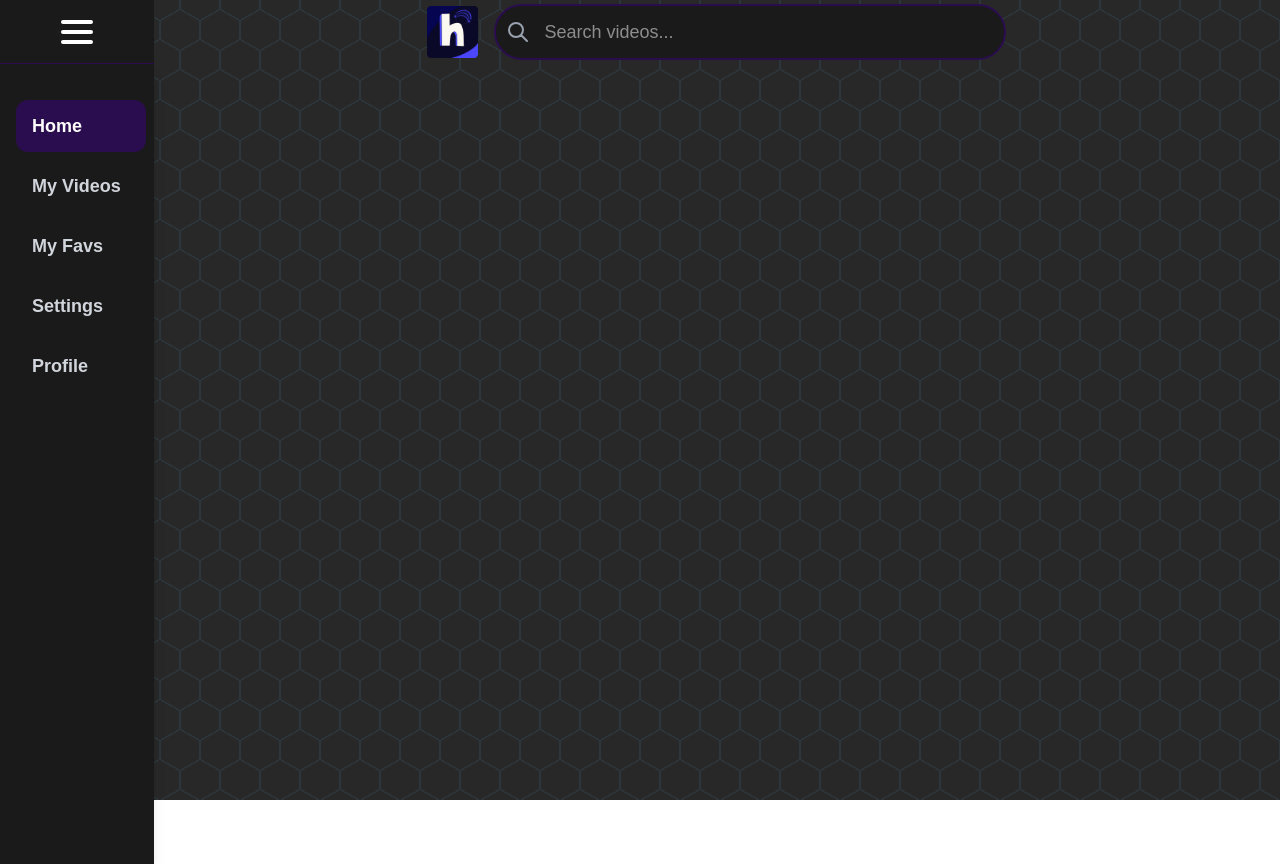
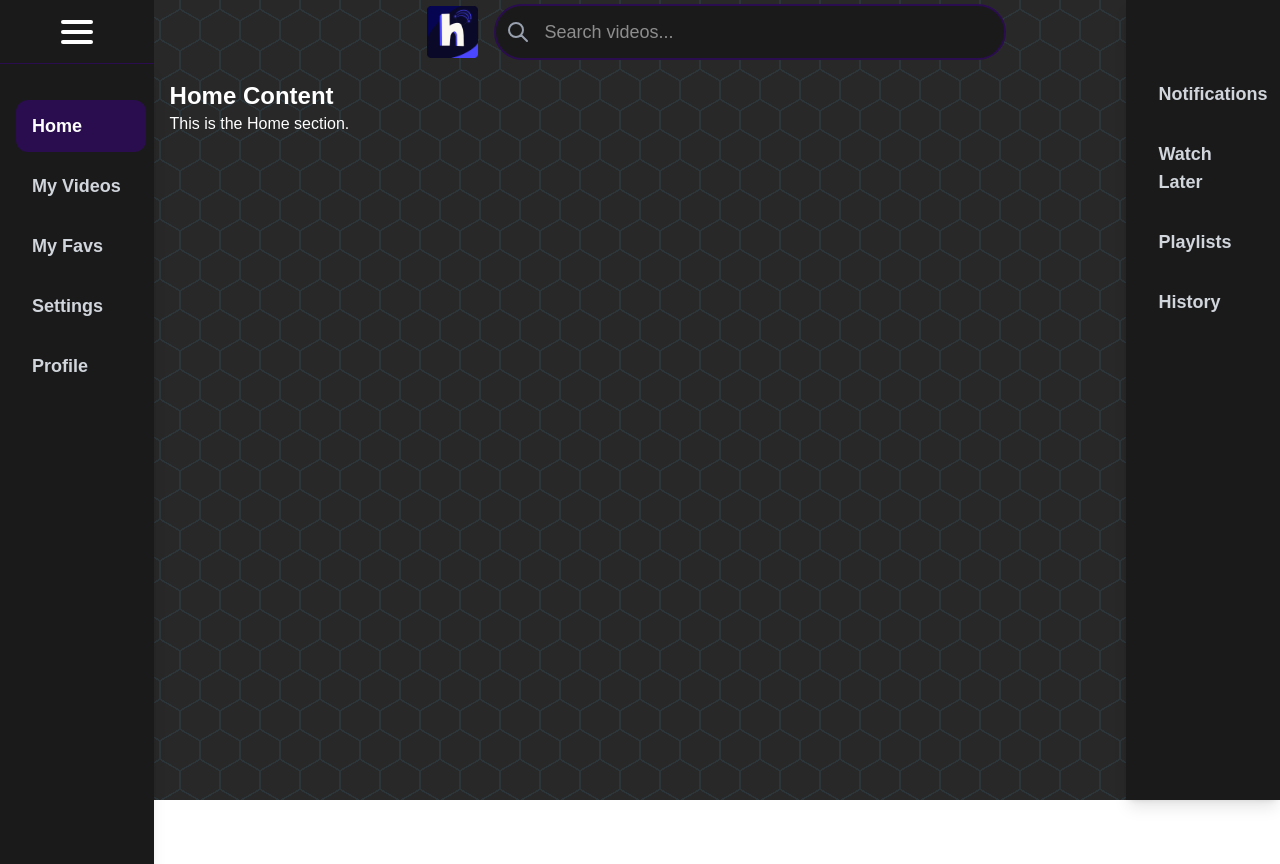
Before and after one commit to ShibamRoy9826/hack-tv, a Next.js app: page / in a window 1280 px wide. Built offline with nearby package versions, Linux system fonts and the light colour scheme.

Commit message:
Selectable Sections

```diff
--- a/src/app/page.tsx
+++ b/src/app/page.tsx
@@ -6,9 +6,14 @@ import { useState } from "react";
 
 export default function Home() {
   const [isMenuOpen, setIsMenuOpen] = useState(true);
+  const [activeTab, setActiveTab] = useState("Home");
 
   const toggleMenu = () => {
     setIsMenuOpen(!isMenuOpen);
+  };
+
+  const handleTabClick = (tab) => {
+    setActiveTab(tab);
   };
 
   return (
@@ -23,21 +28,19 @@ export default function Home() {
           }`}
         >
           <ul className="flex flex-col justify-start items-start pl-4 pr-2 pt-8 h-full">
-            <li className="w-full font-bold text-lg py-3 px-4 my-1 rounded-xl text-white bg-[#2a0d4f] cursor-pointer transition-colors duration-200">
-              Home
-            </li>
-            <li className="w-full font-bold text-lg py-3 px-4 my-1 rounded-xl text-gray-300 hover:bg-[#2a0d4f] hover:text-white cursor-pointer transition-colors duration-200">
-              My Videos
-            </li>
-            <li className="w-full font-bold text-lg py-3 px-4 my-1 rounded-xl text-gray-300 hover:bg-[#2a0d4f] hover:text-white cursor-pointer transition-colors duration-200">
-              My Favs
-            </li>
-            <li className="w-full font-bold text-lg py-3 px-4 my-1 rounded-xl text-gray-300 hover:bg-[#2a0d4f] hover:text-white cursor-pointer transition-colors duration-200">
-              Settings
-            </li>
-            <li className="w-full font-bold text-lg py-3 px-4 my-1 rounded-xl text-gray-300 hover:bg-[#2a0d4f] hover:text-white cursor-pointer transition-colors duration-200">
-              Profile
-            </li>
+            {["Home", "My Videos", "My Favs", "Settings", "Profile"].map((tab) => (
+              <li
+                key={tab}
+                onClick={() => handleTabClick(tab)}
+                className={`w-full font-bold text-lg py-3 px-4 my-1 rounded-xl cursor-pointer transition-colors duration-200 ${
+                  activeTab === tab
+                    ? 'text-white bg-[#2a0d4f]'
+                    : 'text-gray-300 hover:bg-[#2a0d4f] hover:text-white'
+                }`}
+              >
+                {tab}
+              </li>
+            ))}
           </ul>
         </div>
       </div>
@@ -77,7 +80,33 @@ export default function Home() {
           </div>
         </div>
 
-        <main className="flex-1"></main>
+        <main className="flex-1">
+          <div className="p-4 text-white">
+            <h1 className="text-2xl font-bold">{activeTab} Content</h1>
+            <p>This is the {activeTab} section.</p>
+          </div>
+        </main>
+      </div>
+
+      <div
+        className={`w-[12vw] h-full bg-[#1a1a1a] transition-all duration-300 shadow-lg absolute top-0 right-0 ${
+          isMenuOpen ? 'translate-x-0' : 'translate-x-full'
+        }`}
+      >
+        <ul className="flex flex-col justify-start items-start pl-4 pr-2 pt-16 h-full">
+          <li className="w-full font-bold text-lg py-3 px-4 my-1 rounded-xl text-gray-300 hover:bg-[#2a0d4f] hover:text-white cursor-pointer transition-colors duration-200">
+            Notifications
+          </li>
+          <li className="w-full font-bold text-lg py-3 px-4 my-1 rounded-xl text-gray-300 hover:bg-[#2a0d4f] hover:text-white cursor-pointer transition-colors duration-200">
+            Watch Later
+          </li>
+          <li className="w-full font-bold text-lg py-3 px-4 my-1 rounded-xl text-gray-300 hover:bg-[#2a0d4f] hover:text-white cursor-pointer transition-colors duration-200">
+            Playlists
+          </li>
+          <li className="w-full font-bold text-lg py-3 px-4 my-1 rounded-xl text-gray-300 hover:bg-[#2a0d4f] hover:text-white cursor-pointer transition-colors duration-200">
+            History
+          </li>
+        </ul>
       </div>
     </div>
   );
```
